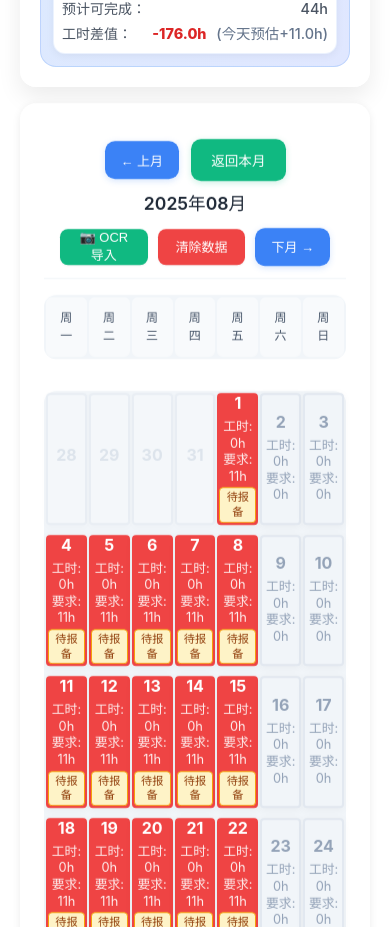
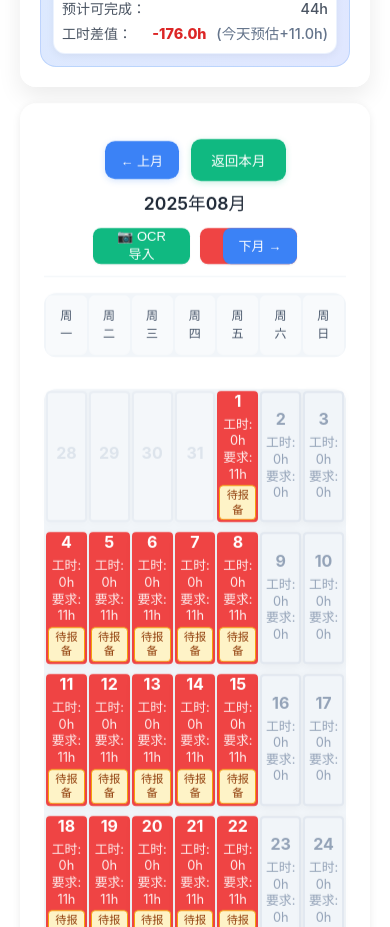
Before and after one commit to QiliChen/work-in-hour, a React (Vite) app: page / in a window 390 px wide. Shown: the part 1400-2327 px from the top of the page. Built offline with nearby package versions, Linux system fonts and the light colour scheme; no server answers.

Commit message:
fix(mobile): move next month button to first row with absolute positioning

```diff
--- a/src/mobile.css
+++ b/src/mobile.css
@@ -15,10 +15,14 @@
     margin-bottom: 1rem !important;
   }
 
-  /* 第一行：上月/下月导航 */
+  /* 第一行：上月/下月导航 - 重新组织布局 */
+  .calendar-header {
+    position: relative !important;
+  }
+
   .calendar-nav {
     display: flex !important;
-    justify-content: space-between !important;
+    justify-content: flex-start !important;
     align-items: center !important;
   }
 
@@ -43,6 +47,26 @@
     box-shadow: 0 1px 3px rgba(0,0,0,0.1) !important;
   }
 
+  /* 把下月按钮移到第一行右侧 */
+  .header-right .nav-button {
+    position: absolute !important;
+    top: 0 !important;
+    right: 0 !important;
+    background: #3b82f6 !important;
+    color: #fff !important;
+    height: 36px !important;
+    border-radius: 8px !important;
+    font-size: 13px !important;
+    font-weight: 500 !important;
+    padding: 0 16px !important;
+    box-shadow: 0 1px 2px rgba(0,0,0,0.05) !important;
+    border: none !important;
+  }
+
+  .header-right .nav-button:hover {
+    background: #2563eb !important;
+  }
+
   /* 第二行：日期标题 */
   .calendar-title {
     font-size: 20px !important;
@@ -57,6 +81,7 @@
     display: flex !important;
     justify-content: center !important;
     gap: 10px !important;
+    position: relative !important;
   }
 
   .header-right .quick-action-btn {
@@ -71,6 +96,7 @@
     border: none !important;
     flex: 1 !important;
     max-width: 140px !important;
+    position: static !important;
   }
 
   .header-right .quick-action-btn.clear-btn {
```
